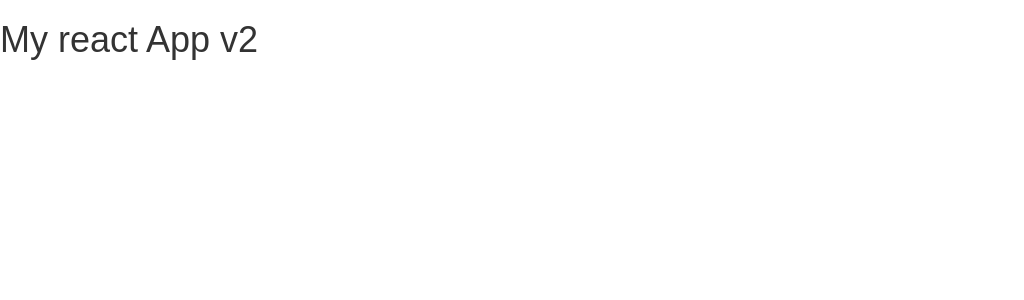
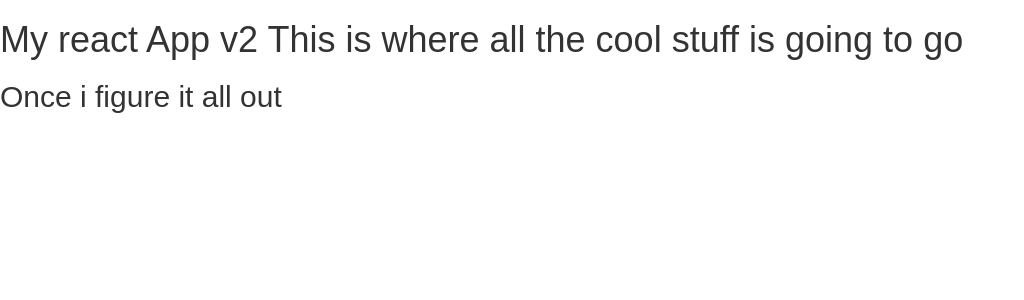
Before and after one commit to geoklown/MERNdevconnect, a React (Create React App) app in the folder client/: page / in a window 1280 px wide. Shown: the top 300 px of the page, without its empty margins (0-1024 px from the left). Built offline with nearby package versions, Linux system fonts and the light colour scheme.

Commit message:
missing merge

```diff
--- a/client/src/App.js
+++ b/client/src/App.js
@@ -6,7 +6,8 @@ class App extends Component {
   render() {
     return (
       <div className="App">
-        <h1>My react App v2</h1>
+        <h1>My react App v2 This is where all the cool stuff is going to go</h1>
+        <h2>Once i figure it all out</h2>
       </div>
     );
   }
```
